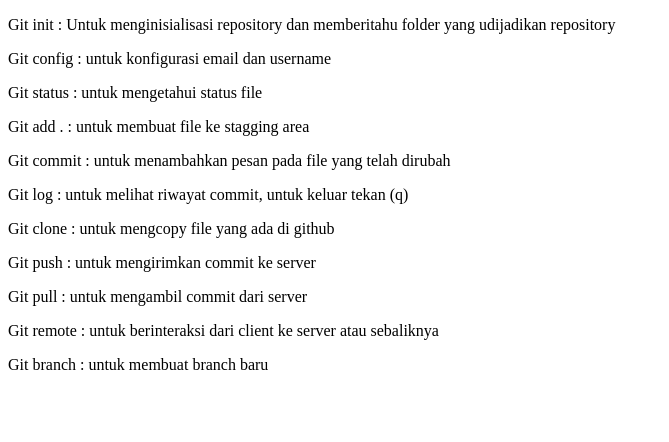
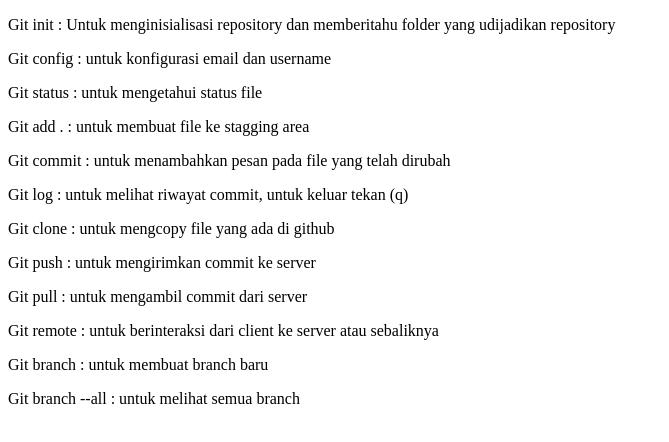
Before and after one commit to muafak27/tugas-fundamentalgit, a plain HTML site: page index.html in a window 1280 px wide. Shown: the whole page, without its empty margins (0-669 px from the left). Drawn offline with Linux system fonts and the light colour scheme.

Commit message:
menambahkan pengertian Git branch --all

```diff
--- a/index.html
+++ b/index.html
@@ -20,6 +20,7 @@
     <!-- Rangkuman Branch -->
     <div>
         <p>Git branch : untuk membuat branch baru</p>
+        <p>Git branch --all : untuk melihat semua branch</p>
     </div>
 </body>
 </html>
```
